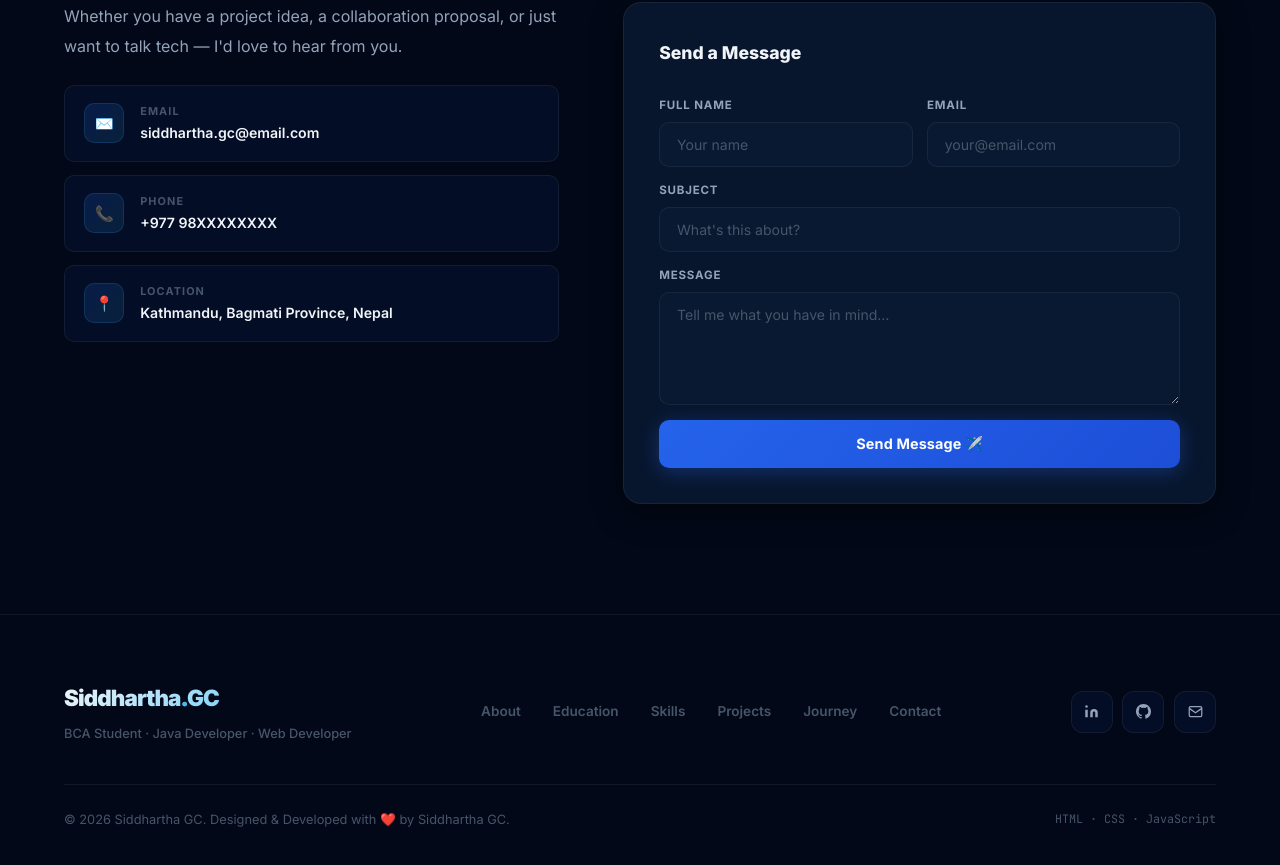
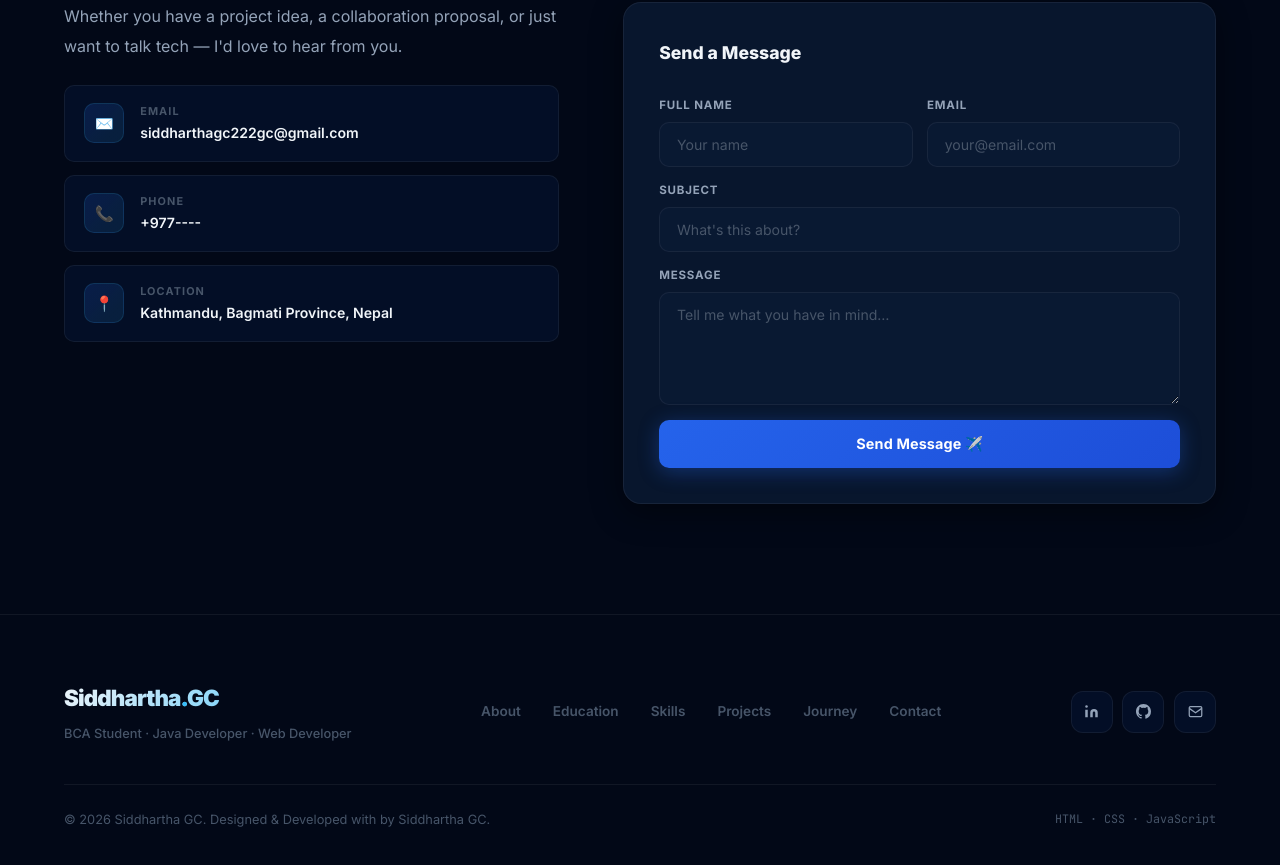
Before and after one commit to siddharthagc222-ops/protfilo, a plain HTML site: page index.html in a window 1280 px wide. Shown: the part 7260-8125 px from the top of the page. Drawn offline with Linux system fonts and the light colour scheme.

Commit message:
updated index.html

```diff
--- a/index.html
+++ b/index.html
@@ -471,8 +471,8 @@
         <div class="contact-left rvL">
           <p class="contact-intro">Whether you have a project idea, a collaboration proposal, or just want to talk tech — I'd love to hear from you.</p>
           <div class="ci-list">
-            <div class="ci-item"><div class="ci-ico">✉️</div><div><p class="ci-lbl">Email</p><p class="ci-val">siddhartha.gc@email.com</p></div></div>
-            <div class="ci-item"><div class="ci-ico">📞</div><div><p class="ci-lbl">Phone</p><p class="ci-val">+977 98XXXXXXXX</p></div></div>
+            <div class="ci-item"><div class="ci-ico">✉️</div><div><p class="ci-lbl">Email</p><p class="ci-val">siddharthagc222gc@gmail.com</p></div></div>
+            <div class="ci-item"><div class="ci-ico">📞</div><div><p class="ci-lbl">Phone</p><p class="ci-val">+977----</p></div></div>
             <div class="ci-item"><div class="ci-ico">📍</div><div><p class="ci-lbl">Location</p><p class="ci-val">Kathmandu, Bagmati Province, Nepal</p></div></div>
           </div>
         </div>
@@ -515,7 +515,7 @@
       </div>
       <div class="foot-div"></div>
       <div class="foot-bottom">
-        <p>© 2026 Siddhartha GC. Designed &amp; Developed with <span style="color:#ef4444">❤️</span> by Siddhartha GC.</p>
+        <p>© 2026 Siddhartha GC. Designed &amp; Developed with <span style="color:#ef4444"></span> by Siddhartha GC.</p>
         <p class="foot-stack">HTML · CSS · JavaScript</p>
       </div>
     </div>
```
